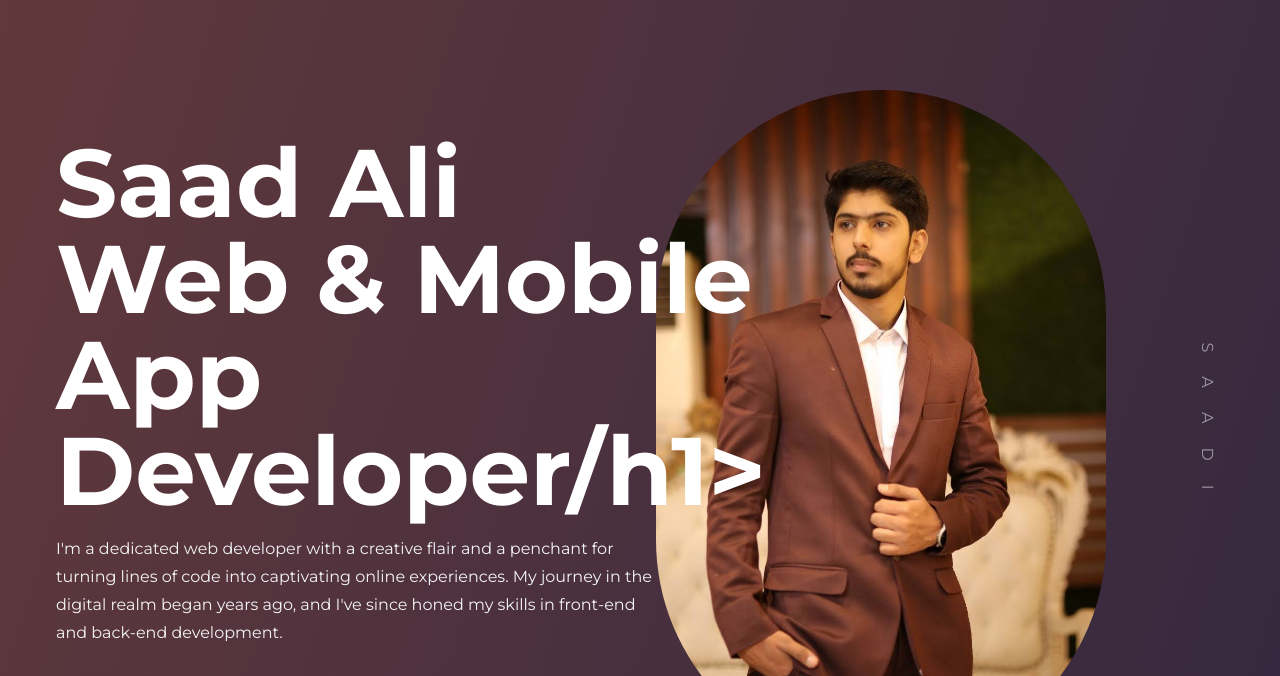
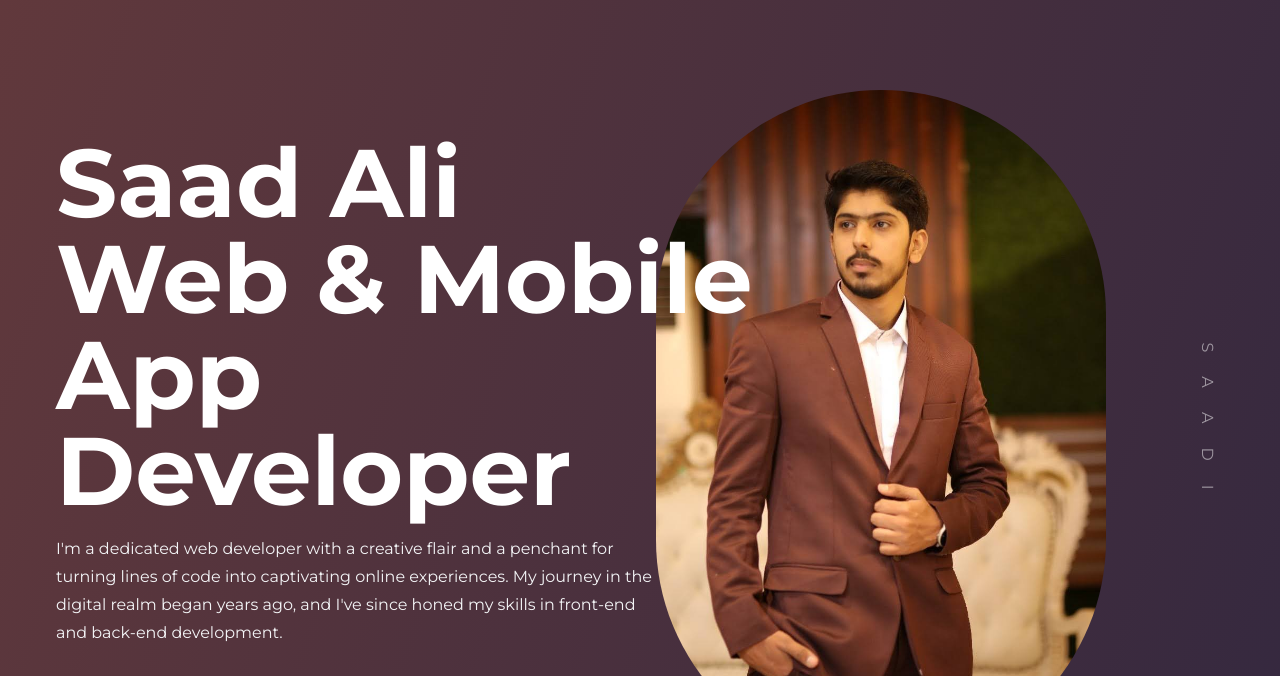
Before and after one commit to saadi008/My-Portfolio-main, a plain HTML site: page index.html in a window 1280 px wide. Shown: the part 97-773 px from the top of the page. Drawn offline with nearby package versions, Linux system fonts and the light colour scheme.

Commit message:
tag closer

```diff
--- a/index.html
+++ b/index.html
@@ -32,7 +32,7 @@
         </div>
         <div class="header__content">
             <div>
-                <h1>Saad Ali<br />Web & Mobile App<br />Developer/h1>
+                <h1>Saad Ali<br />Web & Mobile App<br />Developer</h1>
             </div>
             <p class="section__description">
                 I'm a dedicated web developer with a creative flair and a penchant for
```
